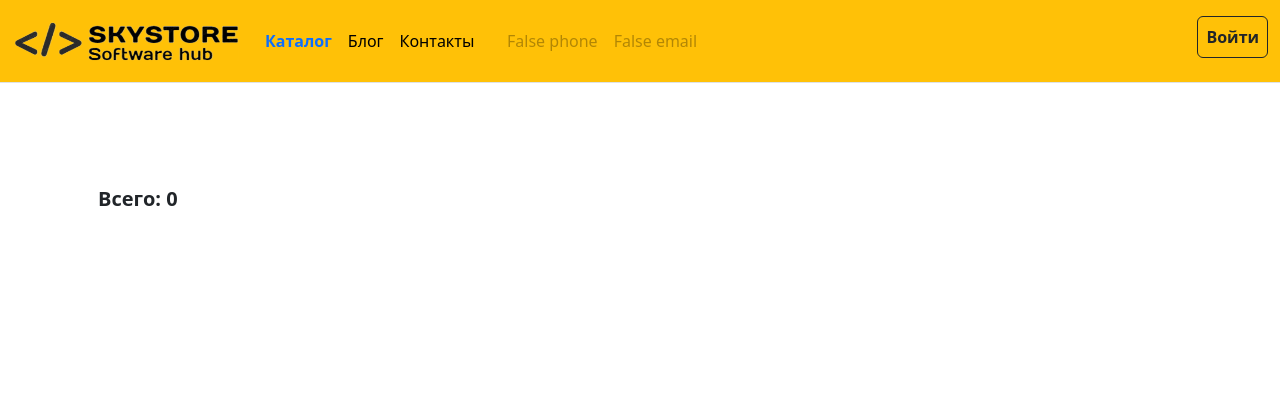
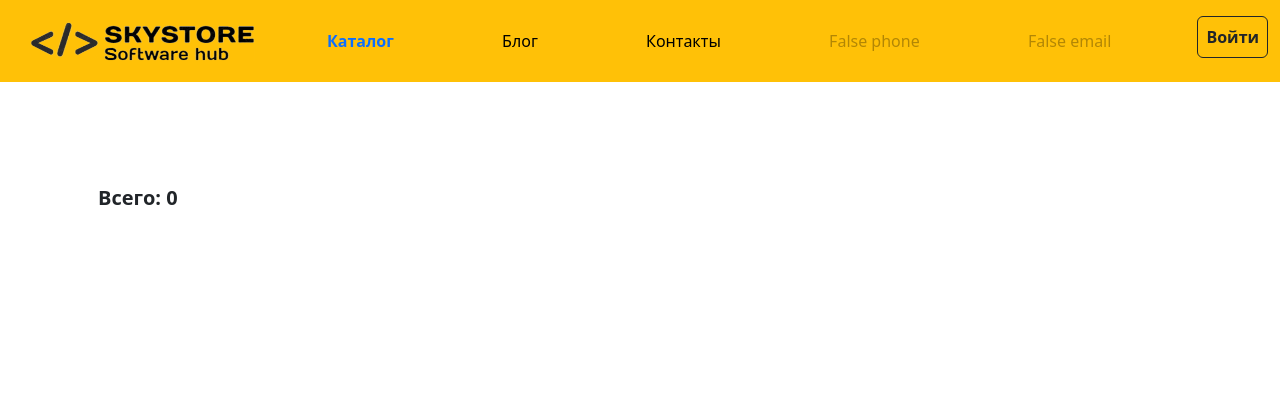
Before and after one commit to VDexpert/vdsolutions, a Django app: page / in a window 1280 px wide. Shown: the top 420 px of the page. Run offline with Django 4.2, Linux system fonts and the light colour scheme; data that the repository does not hold is empty; some libraries are stand-ins or nearby versions.

Commit message:
HTML-coding

```diff
--- a/catalog/models.py
+++ b/catalog/models.py
@@ -117,7 +117,7 @@ class Version(models.Model):
     value = models.CharField(verbose_name='№', max_length=10)
     product = models.ForeignKey('Product', on_delete=models.CASCADE, verbose_name='Продукт')
     description = models.CharField(verbose_name='Улучшения', max_length=250,  help_text='До 250 символов')
-    status = models.CharField(verbose_name='Релиз?', choices=STATUSES, default=STATUS_INACTIVE, max_length=10)
+    status = models.CharField(verbose_name='Релиз', choices=STATUSES, default=STATUS_INACTIVE, max_length=10)
 
     def __str__(self):
         return f'{self.value}, {self.product}, {self.description}, {self.status}'
--- a/catalog/templates/catalog/base.html
+++ b/catalog/templates/catalog/base.html
@@ -16,13 +16,13 @@
 
 <body style="min-height:100vh" class="d-flex flex-column min-vh-100">
 
-<div class="bg-warning border-bottom box-shadow sticky-top">
+{#<div class="bg-warning border-bottom box-shadow sticky-top" style="display: flex; justify-content: center">#}
     {% if request|is_pc or request|is_tablet or request.META.HTTP_USER_AGENT|checkuseragenttablet %}
         {% include 'catalog/includes/main_menu.html' %}
     {% elif request|is_mobile or request.META.HTTP_USER_AGENT|checkuseragentphone %}
         {% include 'catalog/includes/main_menu_for_mobile.html' %}
     {% endif %}
-</div>
+{#</div>#}
 
 {% block content %}
 {% endblock %}
--- a/catalog/templates/catalog/category_with_products.html
+++ b/catalog/templates/catalog/category_with_products.html
@@ -43,10 +43,10 @@
             </div>
         </div>
     </div>
-        <div class="row align-items-center">
+        <div class="row row-cols-lg-3 row-cols-md-2 row-cols-sm-1 row-cols-1 align-items-center">
             {% for object in products %}
-            <div class="col-lg-4 col-md-6 col-sm-12 {% translittag object.category %}">
-                <div class="card mb-4 box-shadow">
+            <div class="col mb-4">
+                <div class="card box-shadow">
                     <div class="card-header text-center text-bg-dark">
                         <a class="prod-white-link" href="{{ object.get_absolute_url }}">
                             <h4 class="my-0 font-weight-normal">{{ object.product_name|truncatechars:35 }}</h4>
--- a/catalog/templates/catalog/home.html
+++ b/catalog/templates/catalog/home.html
@@ -35,10 +35,10 @@
                 </div>
              </div>
         </div>
-    <div class="row align-items-center">
+        <div class="row row-cols-lg-3 row-cols-md-2 row-cols-sm-1 row-cols-1 align-items-center">
             {% for object in object_list %}
-        <div class="col-lg-4 col-md-6 col-sm-12 {% translittag object.category %}">
-            <div class="card mb-4 box-shadow">
+            <div class="col mb-4">
+                <div class="card box-shadow">
                     <div class="card-header text-center text-bg-dark">
                         <a class="prod-white-link" href="{{ object.get_absolute_url }}">
                             <h4 class="my-0 font-weight-normal">{{ object.product_name|truncatechars:35 }}</h4>
--- a/catalog/templates/catalog/includes/main_menu.html
+++ b/catalog/templates/catalog/includes/main_menu.html
@@ -2,28 +2,25 @@
 {% load static %}
 {% load catalog_filters %}
 
-<nav class="navbar navbar-expand-lg navbar-light bg-warning">
+<nav class="navbar navbar-expand-lg navbar-light bg-warning sticky-top">
   <div class="container-fluid">
    <button class="navbar-toggler" type="button" data-bs-toggle="collapse" data-bs-target="#navbarTogglerDemo03" aria-controls="navbarTogglerDemo03" aria-expanded="false" aria-label="Toggle navigation">
       <span class="navbar-toggler-icon"></span>
     </button>
-    <a class="navbar-brand" href="{% url 'catalog:home' %}">
+    <a class="navbar-brand mx-3" href="{% url 'catalog:home' %}">
         <img src="{% static "img/logo.png" %}" alt="Логотип Skystore" title="Skystore - software hub">
     </a>
-
-   <div class="collapse navbar-collapse" id="navbarTogglerDemo03">
-
-     <ul class="navbar-nav me-auto mb-2 mb-lg-0">
-
-            <li class="nav-item">
+   <div class="collapse navbar-collapse text-center" id="navbarTogglerDemo03">
+     <ul class="main-menu-desktop navbar-nav me-auto mb-2 mb-lg-0">
+            <li class="main-menu-desktop nav-item">
               <a class="nav-link active" href="{% url 'catalog:home' %}">
                   {% if request.path == '/' %}
-                      <strong class="text-primary">Каталог</strong>
+                        <strong class="text-primary" style="align-self: center;">Каталог</strong>
                   {% else %}Каталог
                   {% endif %}
               </a>
             </li>
-            <li class="nav-item">
+            <li class="main-menu-desktop nav-item">
               <a class="nav-link active" href="{% url 'catalog:post_list' %}">
                   {% if request.path == '/blog/' %}
                       <strong class="text-primary">Блог</strong>
@@ -31,17 +28,16 @@
                   {% endif %}
               </a>
             </li>
-            <li class="nav-item">
+            <li class="main-menu-desktop nav-item">
               <a class="nav-link active" href="{% url 'catalog:contacts' %}">
                   {% if request.path == '/contact/' %}
-                      <strong class="text-primary">Контакты&nbsp;&nbsp;&nbsp;&nbsp;</strong>
-                  {% else %}Контакты&nbsp;&nbsp;&nbsp;&nbsp;
+                      <strong class="text-primary">Контакты</strong>
+                  {% else %}Контакты
                   {% endif %}
               </a>
             </li>
-
             {% if user.is_authenticated %}
-            <li class="nav-item">
+            <li class="main-menu-desktop nav-item">
               <a class="nav-link active" href="{% if perms.catalog.management_category or perms.management_posts %}{% url 'users:user_posts' %}
                                                 {% else %}{% url 'users:user_products' %}
                                                    {% endif %}">
@@ -55,11 +51,11 @@
             </li>
             {% endif %}
         {% if not user.is_authenticated %}
-            <li class="nav-item">
+            <li class="main-menu-desktop nav-item">
               <a class="nav-link disabled" >{% getphone %}</a>
             </li>
         {% endif %}
-            <li class="nav-item">
+            <li class="main-menu-desktop nav-item">
               <a class="nav-link disabled" >{% getemail %}</a>
             </li>
         </ul>
--- a/catalog/templates/catalog/post_detail.html
+++ b/catalog/templates/catalog/post_detail.html
@@ -100,9 +100,9 @@
         {% if not user.is_authenticated or not user.email == object.user.email %}
         <div class="col-lg-4 col-md-12 col-sm-12">
             <div class="row">
-                <div class="col-md-3 col-lg-12">
+                <div class="col-md-2 col-lg-12 col-12">
                 </div>
-                <div class="col-md-6 col-lg-12">
+                <div class="col-md-8 col-lg-12 col-12">
                     <div class="card mb-5 box-shadow text-center border-warning mx-1 mt-lg-5 mt-md-3">
                         {% if object.user.last_name and object.user.first_name and object.user.stack and object.user.phone and object.user.country %}
                             {% include 'catalog/includes/user_card_for_form_feedback.html' %}
@@ -117,7 +117,7 @@
                                 <input type="hidden" name="post_owner" value="{{ object.user.email }}">
                                 {{ form.as_p }}
                                 <div class="card-footer border-0 px-0 py-0 bg-transparent">
-                                    <button type="submit" class="btn btn-outline-success w-50">
+                                    <button type="submit" class="btn btn-outline-success w-50 px-0">
                                         <strong>Отправить</strong>
                                     </button>
                                 </div>
--- a/catalog/templates/catalog/product_detail.html
+++ b/catalog/templates/catalog/product_detail.html
@@ -118,9 +118,9 @@
         {% if not user.is_authenticated or not user.email == object.user.email %}
         <div class="col-lg-4 col-md-12 col-sm-12">
             <div class="row">
-                <div class="col-md-3 col-lg-12">
+                <div class="col-md-2 col-lg-12 col-12">
                 </div>
-                <div class="col-md-6 col-lg-12">
+                <div class="col-md-8 col-lg-12 col-12">
                     <div class="card mb-5 box-shadow text-center border-warning mx-1 mt-lg-5 mt-md-3">
                         {% if object.user.last_name and object.user.first_name and object.user.stack and object.user.phone and object.user.country %}
                             {% include 'catalog/includes/user_card_for_form_feedback.html' %}
@@ -135,7 +135,7 @@
                                 <input type="hidden" name="product_owner" value="{{ object.user.email }}">
                                 {{ form.as_p }}
                                 <div class="card-footer border-0 px-0 py-0 bg-transparent">
-                                    <button type="submit" class="btn btn-outline-success w-50">
+                                    <button type="submit" class="btn btn-outline-success w-50 px-0">
                                         <strong>Отправить</strong>
                                     </button>
                                 </div>
--- a/catalog/views.py
+++ b/catalog/views.py
@@ -16,7 +16,7 @@ class ProductHomeListView(ListView):
     paginate_orphans = 3
 
     def get_queryset(self):
-        return super().get_queryset().filter(status=Product.STATUS_ACTIVE, banned=Product.BANNED_FALSE).order_by('-create_at', '-absolute_top', '-id')
+        return super().get_queryset().filter(status=Product.STATUS_ACTIVE, banned=Product.BANNED_FALSE).order_by('-absolute_top', '-create_at', '-id')
 
     def get_context_data(self, *, object_list=None, **kwargs):
         context = super().get_context_data(**kwargs)
@@ -88,7 +88,7 @@ class CategoryWithProductsDetailView(DetailView):
 
     def get_context_data(self, *, object_list=None, **kwargs):
         context = super().get_context_data(**kwargs)
-        products_category = Product.objects.all().filter(status=Product.STATUS_ACTIVE, banned=Product.BANNED_FALSE, category=self.object.pk).order_by('-create_at', '-absolute_top', '-id')
+        products_category = Product.objects.all().filter(status=Product.STATUS_ACTIVE, banned=Product.BANNED_FALSE, category=self.object.pk).order_by('-absolute_top', '-create_at', '-id')
         paginator = Paginator(products_category, 12)
         page_number = self.request.GET.get('page')
         page_obj = paginator.get_page(page_number)
--- a/static/css/custom.css
+++ b/static/css/custom.css
@@ -91,3 +91,7 @@ a.add-row {
 .text-wrap-auto {
     hyphens: auto;
 }
+
+.main-menu-desktop {
+    flex-grow: 1;
+}
--- a/users/templates/users/includes/menu_profile.html
+++ b/users/templates/users/includes/menu_profile.html
@@ -1,6 +1,6 @@
 {% load static %}
 
-<div class="col-3">
+<div class="col-lg-3 col-md-12 col-sm-12 col-12">
     <div class="card border-warning my-5 td-table-info">
         {% if not user.avatar %}
             {% if user.gender == 'женский' %}
--- a/users/templates/users/post_list_profile.html
+++ b/users/templates/users/post_list_profile.html
@@ -17,7 +17,7 @@
 
         {% include 'users/includes/menu_profile.html' %}
 
-        <div class="col-lg-9 col-md-12 col-sm-12">
+        <div class="col-lg-9 col-md-12 col-12">
             <div class="card border-0 mb-5 mt-5">
                 <div class="card-header text-center px-0 py-0">
                     <div class="row text-bg-success px-0 mx-0">
--- a/users/templates/users/product_list_profile.html
+++ b/users/templates/users/product_list_profile.html
@@ -17,14 +17,14 @@
 
         {% include 'users/includes/menu_profile.html' %}
 
-        <div class="col-9">
+        <div class="col-lg-9 col-md-12 col-12">
             <div class="card border-0 mb-5 mt-5">
                 <div class="card-header text-center px-0 py-0">
                     <div class="row text-bg-success px-0 mx-0">
                         {% if not object_list %}
                         <h5 class="text-center text-light">Добавьте продукты, чтобы начать собирать заказы</h5>
                         {% endif %}
-                        <div class="col-6">
+                        <div class="col-lg-6 col-md-6 col-sm-12">
                             <nav class="nav flex-column">
                                 <ul class="nav nav-tabs pt-2 pb-0">
                                     {% if not perms.catalog.management_posts or not perms.catalog.management_category %}
@@ -49,7 +49,7 @@
                                 </ul>
                             </nav>
                         </div>
-                        <div class="col-6">
+                        <div class="col-lg-6 col-md-6 col-sm-12">
                             {% if not perms.catalog.moderating_products %}
                             <a class="p-1 btn btn-outline-light w-75 my-2" href="{% url 'catalog:create_product' %}">
                                 <strong>Добавить продукт</strong>
--- a/users/views.py
+++ b/users/views.py
@@ -173,7 +173,7 @@ class ProductUserListView(ListView):
         if user.has_perm('catalog.moderating_products'):
             return super().get_queryset().order_by('-absolute_top', '-create_at', '-id')
 
-        return super().get_queryset().filter(user=self.request.user).order_by('-create_at', '-absolute_top', '-id')
+        return super().get_queryset().filter(user=self.request.user).order_by('-absolute_top', '-create_at', '-id')
 
 
 class PostUserListView(ListView):
```
Also changed, not shown: catalog/templates/catalog/includes/user_card_for_form_feedback.html (+5 -5 lines), requirements.txt (+9 -4 lines), 1 other file. Lines whose indentation alone changed are shown as unchanged.
